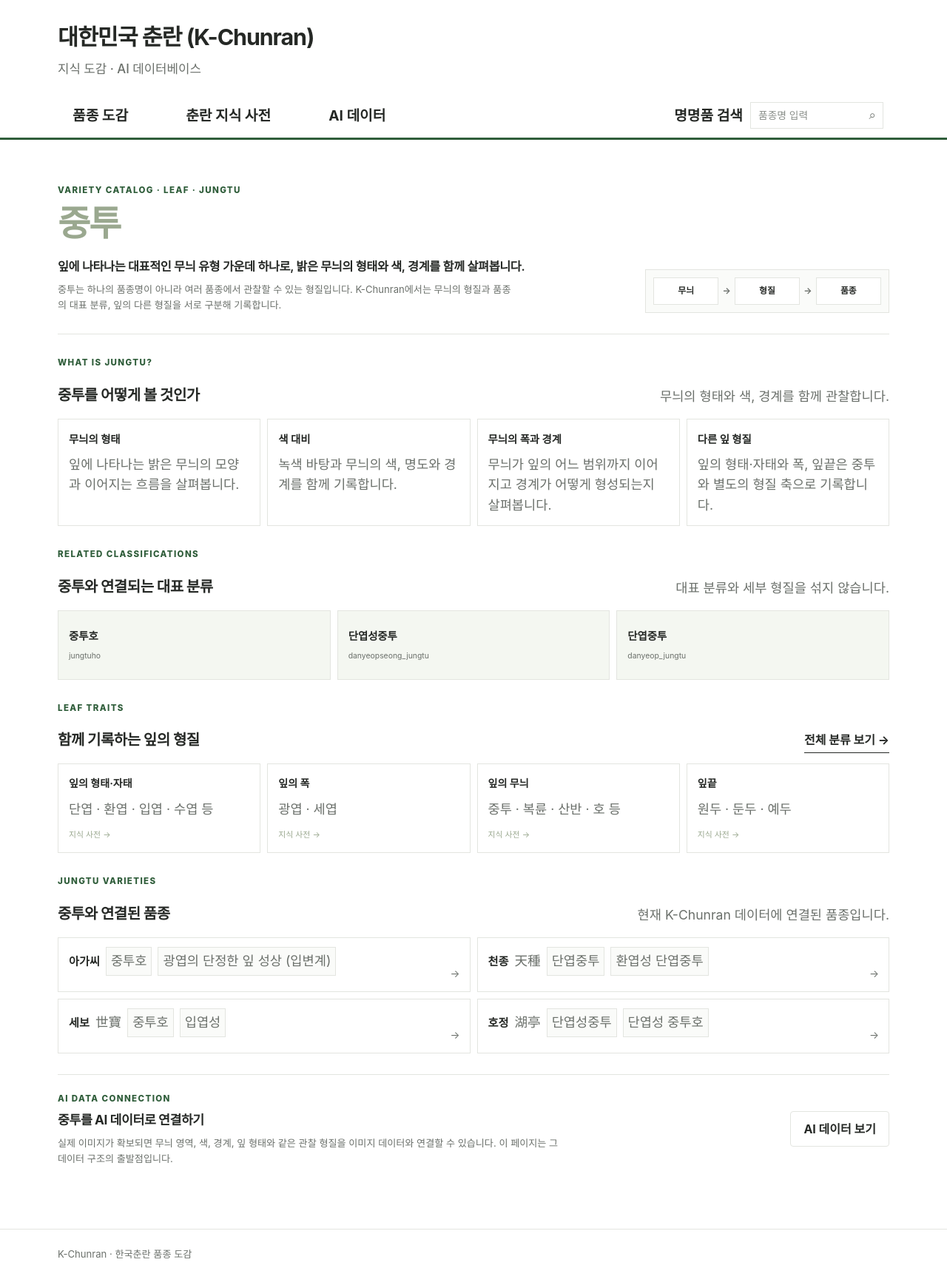
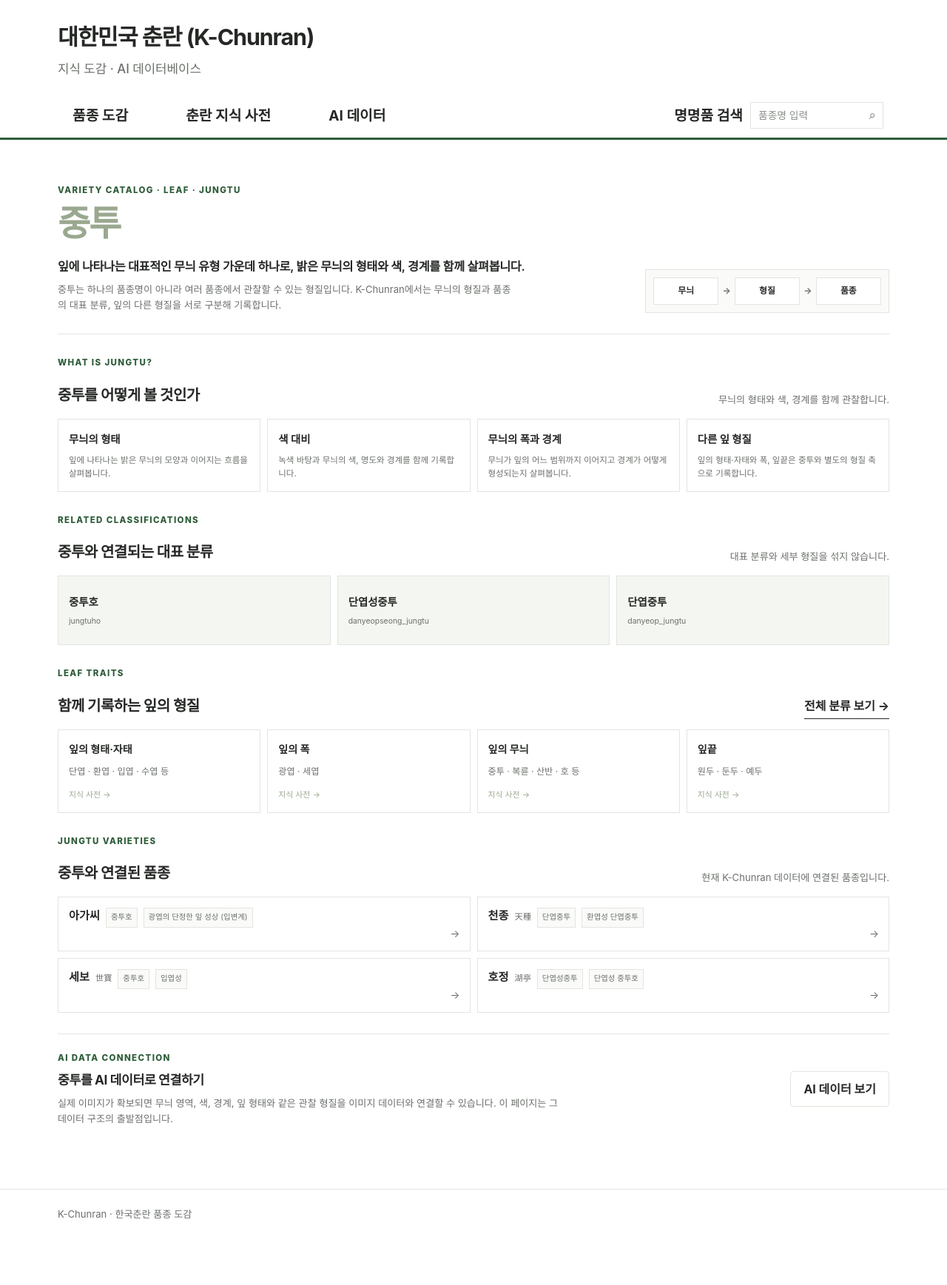
Before and after one commit to parasolra5-pixel/K-chunran, a Jekyll site: the page built from varieties/leaf/jungtu.md, in a window 1280 px wide. Shown: the whole page at 74% size. Built offline with Jekyll 4.4.1, drawn with Linux system fonts in a browser that asks for light colours; after the commit the page ends 1683 px from its top, so only the background shows below that.

Commit message:
style: restore original secondary text sizes

```diff
--- a/assets/css/k-chunran.css
+++ b/assets/css/k-chunran.css
@@ -309,7 +309,7 @@ a { color: inherit; }
 
 .kc-home-card span {
   color: var(--kc-muted);
-  font-size: 0.968rem;
+  font-size: 0.88rem;
 }
 
 .kc-home-varieties {
@@ -1024,7 +1024,7 @@ a { color: inherit; }
   max-width: 680px;
   margin: 0;
   color: var(--kc-muted);
-  font-size: 1.012rem;
+  font-size: 0.92rem;
 }
 
 .kc-page-summary {
@@ -1054,7 +1054,7 @@ a { color: inherit; }
 .kc-page-summary > span:last-child {
   margin-top: 3px;
   color: var(--kc-muted);
-  font-size: 0.858rem;
+  font-size: 0.78rem;
 }
 
 .kc-page-section {
@@ -1594,7 +1594,7 @@ a { color: inherit; }
 .kc-variety-list-item span {
   margin-top: 3px;
   color: var(--kc-muted);
-  font-size: .748rem;
+  font-size: .68rem;
 }
 
 .kc-variety-list-item i {
@@ -2581,27 +2581,3 @@ a { color: inherit; }
     grid-column: auto;
   }
 }
-
-
-/* Readability: secondary catalog text 1.3x */
-.kc-section-note,
-.kc-named-meta em,
-.kc-named-meta small,
-.kc-named-note p:last-child,
-.kc-variety-list-item span,
-.kc-variety-hanja,
-.kc-page-summary-label,
-.kc-jungtu-observe span,
-.kc-jungtu-variety span,
-.kc-jungtu-variety em,
-.kc-jungtu-variety small,
-.kc-jungtu-trait-card span,
-.kc-form-observe span,
-.kc-form-card small,
-.kc-form-card p,
-.kc-form-axis-grid span,
-.kc-structure-parts span,
-.kc-structure-observe p,
-.kc-structure-axis span {
-  font-size: 1.1em;
-}
```
